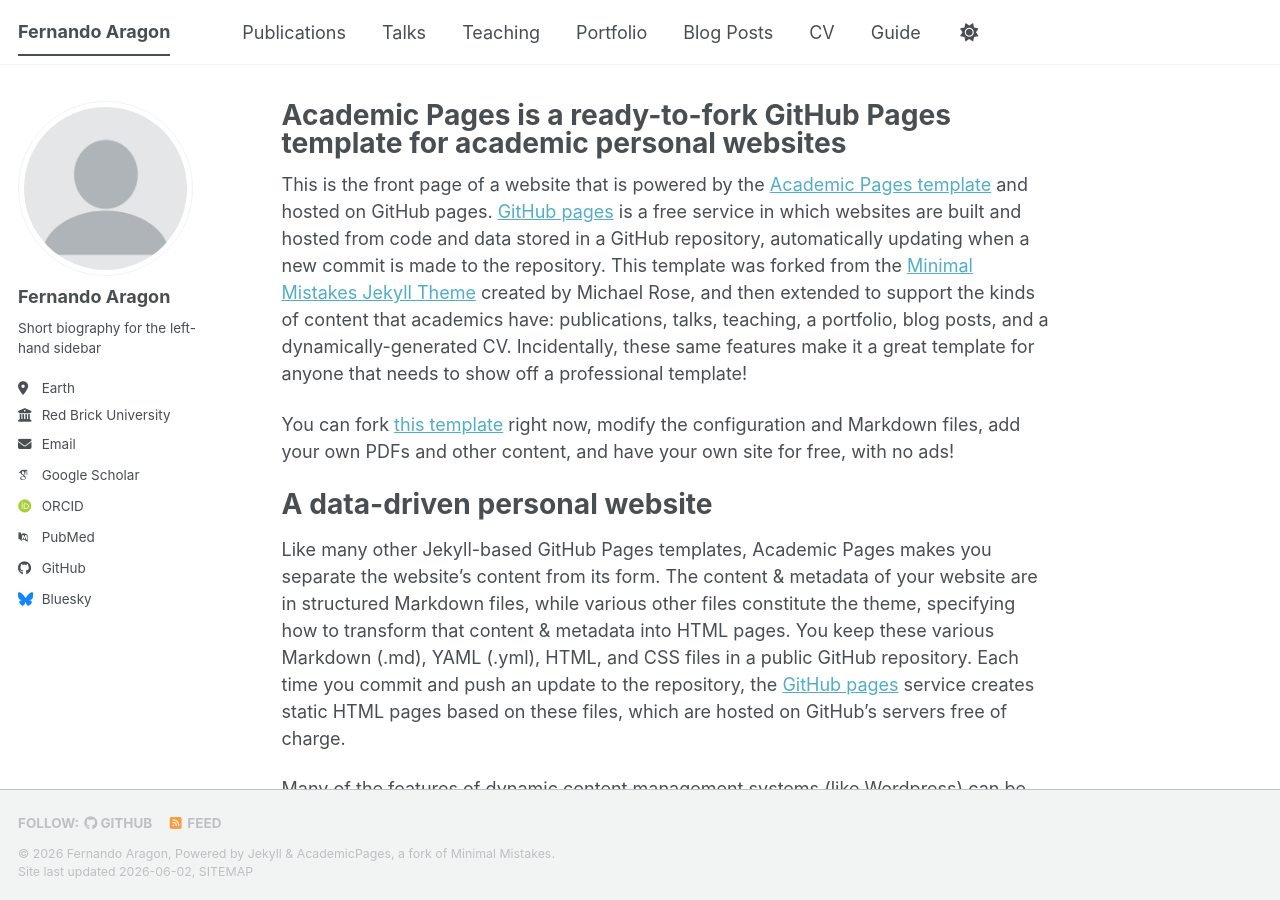
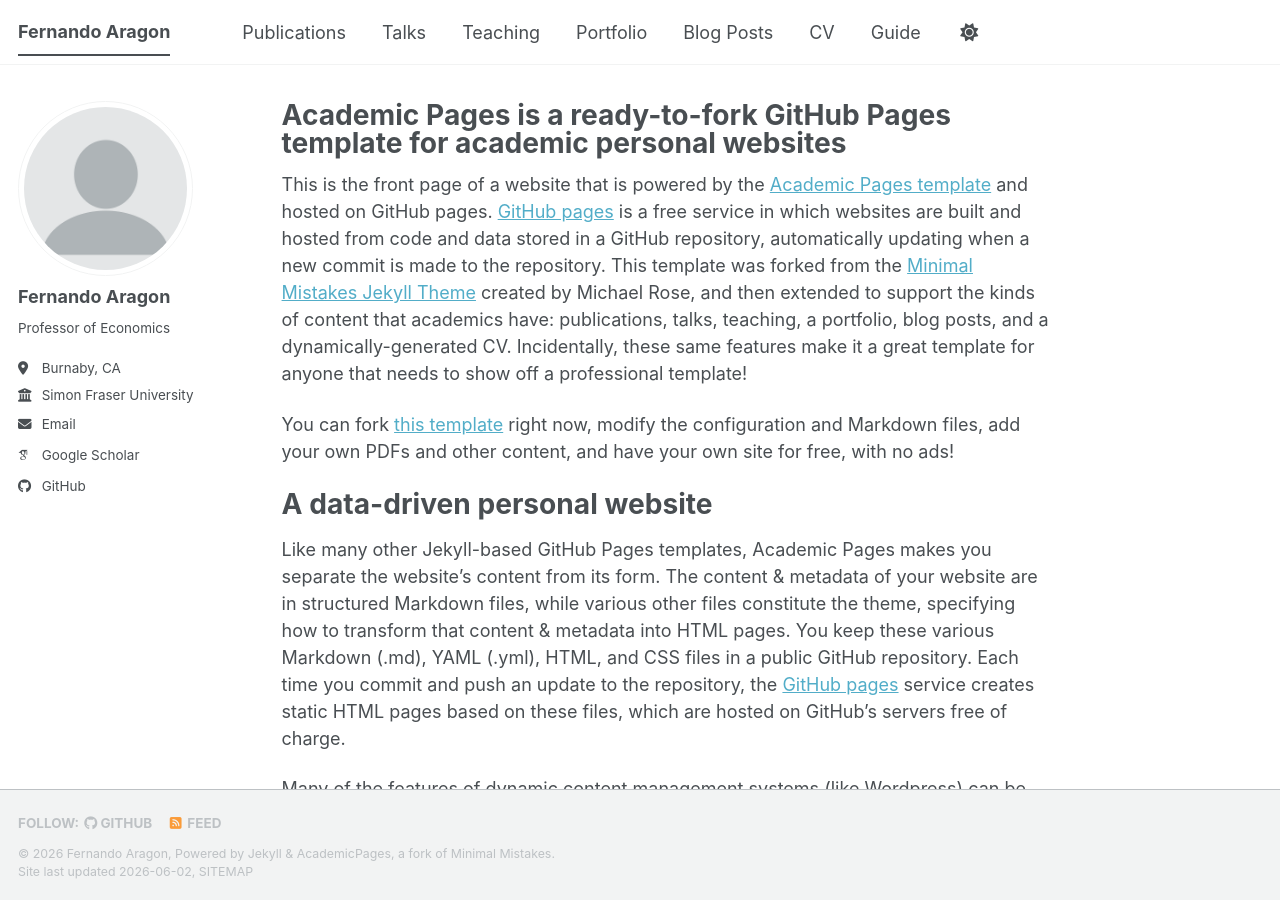
Before and after one commit to faragons/fernandoaragon, a Jekyll site: the page built from _pages/about.md, in a window 1280 px wide and 900 px high. Built offline with Jekyll 4.4.1, drawn with Linux system fonts in a browser that asks for light colours; some web fonts are replaced; a script bundle is joined from its source files by our own code; library files that are not in the unit come from our copies.

Commit message:
Revise personal details in _config.yml
Updated personal information including description, bio, location, employer, email, and social media links.

```diff
--- a/_config.yml
+++ b/_config.yml
@@ -12,7 +12,7 @@
 title                    : "Fernando Aragon"
 title_separator          : "-"
 name                     : &name "Fernando Aragon"
-description              : &description "Your Name's academic portfolio"   # Update this with a general description of your site, this is the default if not overridden by a page
+description              : &description "Fernando Aragon's academic portfolio"   # Update this with a general description of your site, this is the default if not overridden by a page
 url                      : https://academicpages.github.io # The base hostname & protocol for your site e.g. "https://[your GitHub username].github.io",
                                                            # or if you already have some other page hosted on Github then use "https://[your GitHub username].github.io/[Your Repo Name]"
 baseurl                  : "" # the subpath of your site, e.g. "/blog"
@@ -26,22 +26,22 @@
   avatar           : "profile.png"
   name             : "Fernando Aragon"
   pronouns         : # example: "she/her"
-  bio              : "Short biography for the left-hand sidebar"
-  location         : "Earth"
-  employer         : "Red Brick University"
+  bio              : "Professor of Economics"
+  location         : "Burnaby, CA"
+  employer         : "Simon Fraser University"
   uri              : # URL
-  email            : "none@example.org"
+  email            : "faragons@sfu.ca"
 
   # Academic websites
   academia         : # URL
   arxiv            : # URL - Update with the correct link to your profile
-  googlescholar    : "https://scholar.google.com/citations?user=PS_CX0AAAAAJ"
+  googlescholar    : "https://scholar.google.ca/citations?user=PqTDOgUAAAAJ&hl=en"
   inspire-hep      : # URL
   impactstory      : # URL
-  orcid            : "https://orcid.org/yourorcidurl"
+  orcid            :  # URL
   semantic         : # URL
   ssrn             : # URL
-  pubmed           : "https://www.ncbi.nlm.nih.gov/pubmed/?term=john+snow"
+  pubmed           :  # URL
   researchgate     : # URL
   scopus           : # URL
   zotero           : # URL
@@ -51,13 +51,13 @@
   bitbucket        : # Username - Update with your username on the site
   codepen          : # Username
   dribbble         : # Username
-  github           : "academicpages"
+  github           : "faragons"
   kaggle           : # Username
   stackoverflow    : # User number or user number and name (i.e., use "1" or "1/jeff-atwood")
 
   # Social media
   artstation       : # Username
-  bluesky          : "bsky.app" # Replace this with you Bluesky username
+  bluesky          :  # URL
   facebook         : # Username
   flickr           : # Username
   foursquare       : # Username
```
